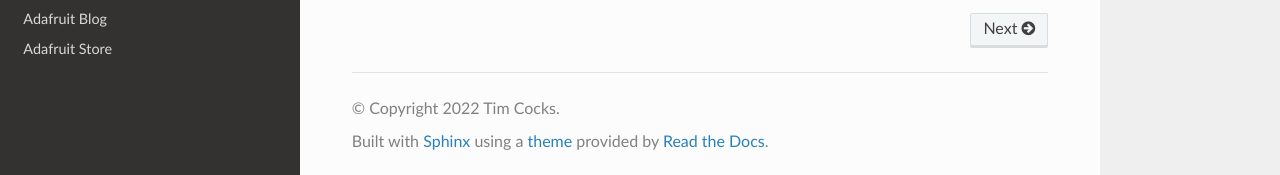
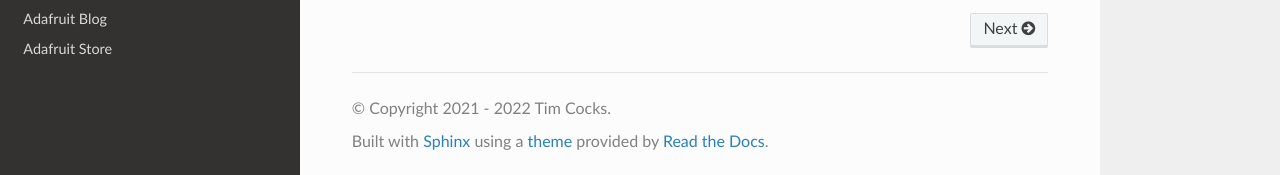
Before and after one commit to adafruit/Adafruit_CircuitPython_DisplayIO_Layout, a Sphinx documentation site: the page built from docs/index.rst, in a window 1280 px wide and 900 px high, scrolled down 1443 px. Shown: the part 722-897 px from the top of the window. Built offline with Sphinx 7.4.7 and the Read the Docs theme 2.0.0, drawn with Linux system fonts in a browser that asks for light colours; some of the changed lines change nothing that is shown.

Commit message:
Use year duration range for copyright attribution

```diff
--- a/docs/conf.py
+++ b/docs/conf.py
@@ -50,8 +50,14 @@
 
 # General information about the project.
 project = "Adafruit DisplayIO_Layout Library"
+creation_year = "2021"
 current_year = str(datetime.datetime.now().year)
-copyright = current_year + " Tim Cocks"
+year_duration = (
+    current_year
+    if current_year == creation_year
+    else creation_year + " - " + current_year
+)
+copyright = year_duration + " Tim Cocks"
 author = "Tim Cocks"
 
 # The version info for the project you're documenting, acts as replacement for
```
